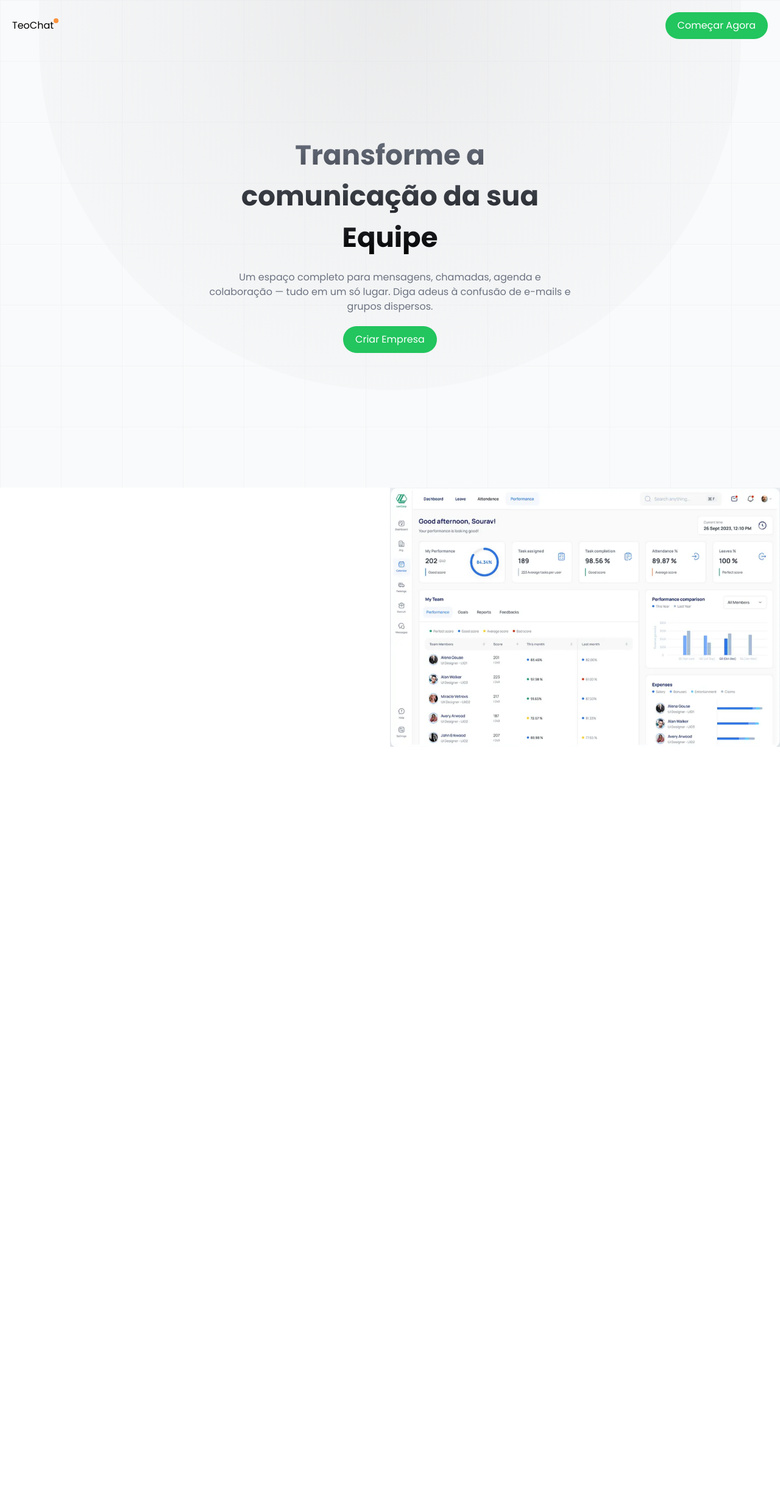
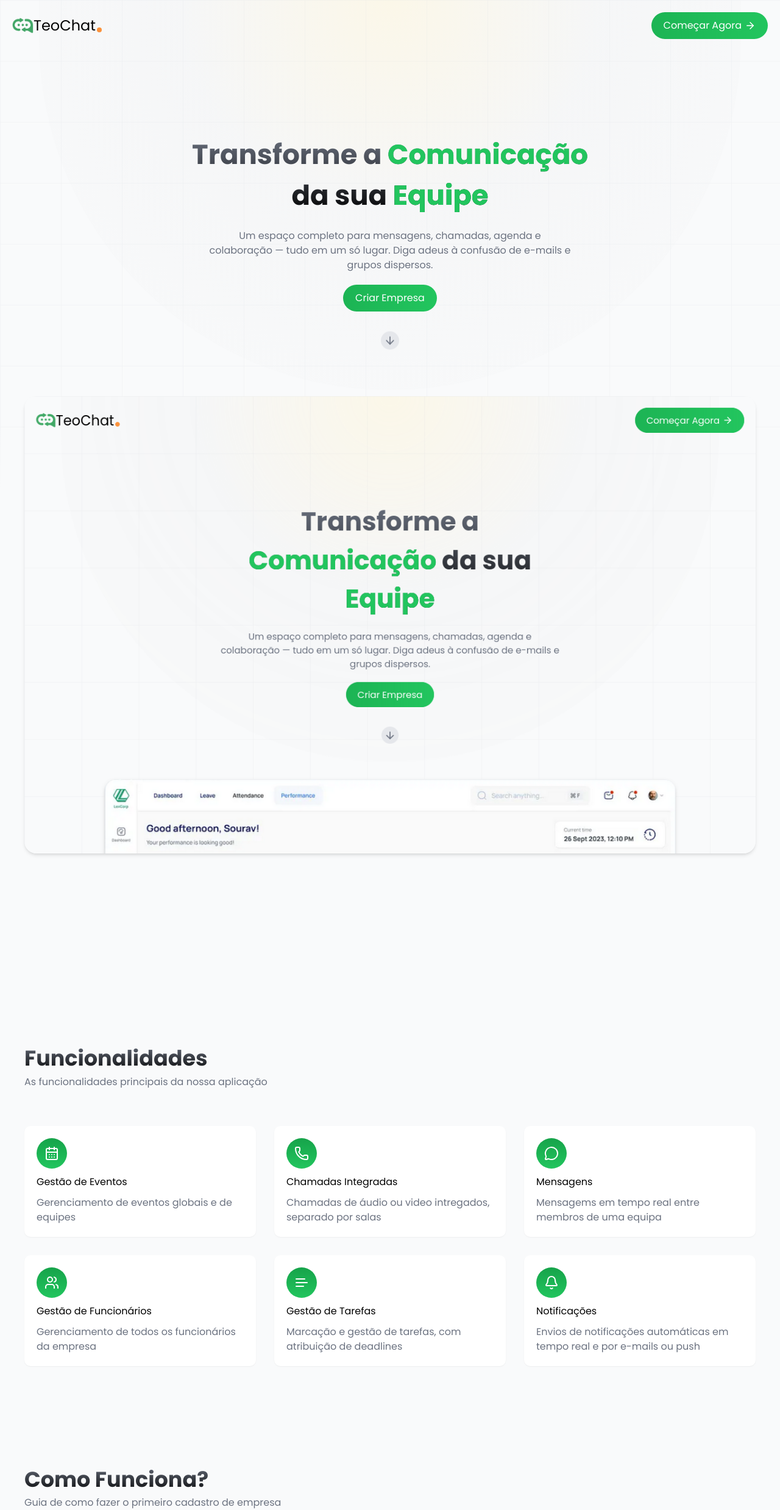
Before and after one commit to manassetimoteo04/teochat-frontend, a React (Vite) app: page / in a window 1280 px wide. Shown: the whole page at 61% size. Before the commit the page ends 1225 px from the top, so only its background shows below. Built offline with nearby package versions, Linux system fonts and the light colour scheme.

Commit message:
Adding the how it works section

```diff
--- /dev/null
+++ b/src/app/features/landing/components/features-section.jsx
@@ -0,0 +1,53 @@
+import {
+  BellIcon,
+  CalendarDays,
+  MessageCircle,
+  Phone,
+  Text,
+  Users,
+} from "lucide-react";
+import Heading from "../ui/heading";
+import FeatureBox from "../ui/feature-box";
+function FeaturesSection() {
+  return (
+    <section className="flex flex-col gap-[6rem]">
+      <Heading description="As funcionalidades principais da nossa aplicação">
+        Funcionalidades
+      </Heading>
+      <div className="grid gap-[3rem] grid-cols-3">
+        <FeatureBox
+          icon={<CalendarDays />}
+          title="Gestão de Eventos"
+          description="Gerenciamento de eventos globais e de equipes"
+        />{" "}
+        <FeatureBox
+          icon={<Phone />}
+          title="Chamadas Integradas"
+          description="Chamadas de áudio ou video intregados, separado por salas"
+        />{" "}
+        <FeatureBox
+          icon={<MessageCircle />}
+          title="Mensagens"
+          description="Mensagems em tempo real entre membros de uma equipa"
+        />{" "}
+        <FeatureBox
+          icon={<Users />}
+          title="Gestão de Funcionários"
+          description="Gerenciamento de todos os funcionários da empresa"
+        />
+        <FeatureBox
+          icon={<Text />}
+          title="Gestão de Tarefas"
+          description="Marcação e gestão de tarefas, com atribuição de deadlines"
+        />
+        <FeatureBox
+          icon={<BellIcon />}
+          title="Notificações"
+          description="Envios de notificações automáticas em tempo real e por e-mails ou push"
+        />
+      </div>
+    </section>
+  );
+}
+
+export default FeaturesSection;
--- a/src/app/features/landing/components/header.jsx
+++ b/src/app/features/landing/components/header.jsx
@@ -1,15 +1,18 @@
-import Logo from "../../../shared/ui/logo";
+import { ArrowRight } from "lucide-react";
 import ButtonCta from "../ui/button-cta";
 function Header() {
   return (
     <header className="flex absolute top-0 left-0 w-full justify-between items-center p-[2rem]">
-      <h1 className="flex ">
+      <h1 className="flex items-center text-[2.4rem] relative">
+        <img src="./logo.png" className="w-[3.5rem] h-auto" />
         TeoChat
-        <span className=" inline-block w-[0.8rem] h-[0.8rem] rounded-full bg-main-color">
+        <span className=" inline-block w-[0.8rem] absolute -right-[1rem] bottom-[0.7rem] h-[0.8rem] rounded-full bg-main-color">
           &nbsp;
         </span>
       </h1>
-      <ButtonCta>Começar Agora</ButtonCta>
+      <ButtonCta>
+        Começar Agora <ArrowRight size={18} />
+      </ButtonCta>
     </header>
   );
 }
--- a/src/app/features/landing/components/hero-section.jsx
+++ b/src/app/features/landing/components/hero-section.jsx
@@ -1,3 +1,4 @@
+import { ArrowDown } from "lucide-react";
 import ButtonCta from "../ui/button-cta";
 import Header from "./header";
 
@@ -8,7 +9,7 @@ function HeroSection() {
         className="w-[90dvw] z-[0] absolute -top-[50dvw] left-1/2 -translate-x-1/2 opacity-[0.4] h-[100dvw] rounded-full"
         style={{
           background:
-            "radial-gradient(circle, rgba(200,200,200,0.8) 0%, rgba(200,200,200,0.4) 40%, rgba(200,200,200,0) 100%)",
+            "radial-gradient(circle, rgb(255, 243, 205) 0%, rgba(200, 200, 200, 0.178) 40%, rgba(200,200,200,0) 100%)",
         }}
       ></div>
 
@@ -20,8 +21,15 @@ function HeroSection() {
       />
       <Header />
       <div className="flex absolute gap-[2rem] left-1/2 -translate-x-1/2 top-1/2 -translate-y-1/2  flex-col items-center h-[50%] z-10 justify-center">
-        <h1 class="text-[4.5rem] text-center max-w-[80rem] font-bold bg-gradient-to-b from-gray-500 to-black bg-clip-text text-transparent">
-          Transforme a comunicação da sua Equipe
+        <h1 class="text-[4.5rem] text-center w-[65rem] font-bold bg-gradient-to-b from-gray-500 to-black bg-clip-text text-transparent">
+          Transforme a{" "}
+          <span className="text-green-500 bg-gradient-to-b from-green-50 to-green-800 inline-block bg-clip-text">
+            Comunicação
+          </span>{" "}
+          da sua{" "}
+          <span className="text-green-500 bg-gradient-to-b from-green-500 to-green-800 inline-block bg-clip-text">
+            Equipe
+          </span>
         </h1>
         <p className="text-secondary-text-color text-center max-w-[60rem]">
           Um espaço completo para mensagens, chamadas, agenda e colaboração —
@@ -29,7 +37,13 @@ function HeroSection() {
           dispersos.
         </p>
         <ButtonCta variarion="secondary">Criar Empresa</ButtonCta>
+        <div>
+          <span className="animate-bounce text-secondary-text-color cursor-pointer hover:bg-green-500 hover:text-white  mt-[2rem] w-[3rem] h-[3rem] bg-gray-200 flex items-center justify-center rounded-full">
+            <ArrowDown size={20} />
+          </span>
+        </div>
       </div>
+      <div className="absolute bottom-0 w-full h-[10rem] bg-gradient-to-t from-gray-50 to-transparent"></div>
     </div>
   );
 }
--- /dev/null
+++ b/src/app/features/landing/components/how-works-section.jsx
@@ -0,0 +1,13 @@
+import Heading from "../ui/heading";
+
+function HowWorksSection() {
+  return (
+    <section>
+      <Heading description="Guia de como fazer o primeiro cadastro de empresa">
+        Como Funciona?
+      </Heading>
+    </section>
+  );
+}
+
+export default HowWorksSection;
--- a/src/app/features/landing/components/main.jsx
+++ b/src/app/features/landing/components/main.jsx
@@ -1,9 +1,14 @@
+import FeaturesSection from "./features-section";
+import Features from "./features-section";
+import HowWorksSection from "./how-works-section";
 function Main() {
   return (
-    <div className="w-[100dvw] relative">
-      <div className="max-w-[100rem] left-1/2 absolute m-[0_auto]">
-        <img src="./image.png" className="w-full" />
+    <div className="max-w-[120rem]  m-[0_auto] flex flex-col gap-[16rem] relative">
+      <div className=" w-full overflow-hidden shadow-md rounded-[2rem] -translate-y-[15rem]  ">
+        <img src="./image2.png" className="w-full" />
       </div>
+      <FeaturesSection />
+      <HowWorksSection />
     </div>
   );
 }
--- a/src/app/features/landing/pages/home.jsx
+++ b/src/app/features/landing/pages/home.jsx
@@ -3,7 +3,7 @@ import HeroSection from "../components/hero-section";
 import Main from "../components/main";
 function LandingHomePage() {
   return (
-    <div>
+    <div className="flex bg-gray-50 flex-col gap[8rem]">
       <HeroSection />
       <Main />
     </div>
--- a/src/app/features/landing/ui/button-cta.jsx
+++ b/src/app/features/landing/ui/button-cta.jsx
@@ -1,6 +1,6 @@
 function ButtonCta({ children }) {
   return (
-    <button className="bg-green-500 p-[1rem_2rem] text-white hover:bg-green-600 rounded-full">
+    <button className="bg-green-500 bg-gradient-to-r from-green-600/50 to-green-500 p-[1rem_2rem] flex items-center gap-[0.5rem] text-white hover:bg-green-600 rounded-full">
       {children}
     </button>
   );
--- /dev/null
+++ b/src/app/features/landing/ui/feature-box.jsx
@@ -0,0 +1,15 @@
+function FeatureBox({ icon, title, description }) {
+  return (
+    <div className="p-[2rem] bg-main-bg-color-2  shadow-sm  rounded-2xl  flex flex-col gap-[1rem]">
+      <div className="w-[5rem] h-[5rem] text-white flex items-center justify-center rounded-full bg-gradient-to-t from-green-500 to-green-600">
+        {icon}
+      </div>
+      <h3 className="">{title}</h3>
+      <div>
+        <p className="text-secondary-text-color">{description}</p>
+      </div>
+    </div>
+  );
+}
+
+export default FeatureBox;
--- /dev/null
+++ b/src/app/features/landing/ui/heading.jsx
@@ -0,0 +1,12 @@
+function Heading({ children, description }) {
+  return (
+    <div className="flex flex-col">
+      <h1 class="text-[3.5rem]  font-bold bg-gradient-to-b from-gray-500 to-black bg-clip-text text-transparent">
+        {children}
+      </h1>
+      <span className="text-secondary-text-color">{description}</span>
+    </div>
+  );
+}
+
+export default Heading;
```
Also changed, not shown: public/image2.png (added), public/img3.png (added).
